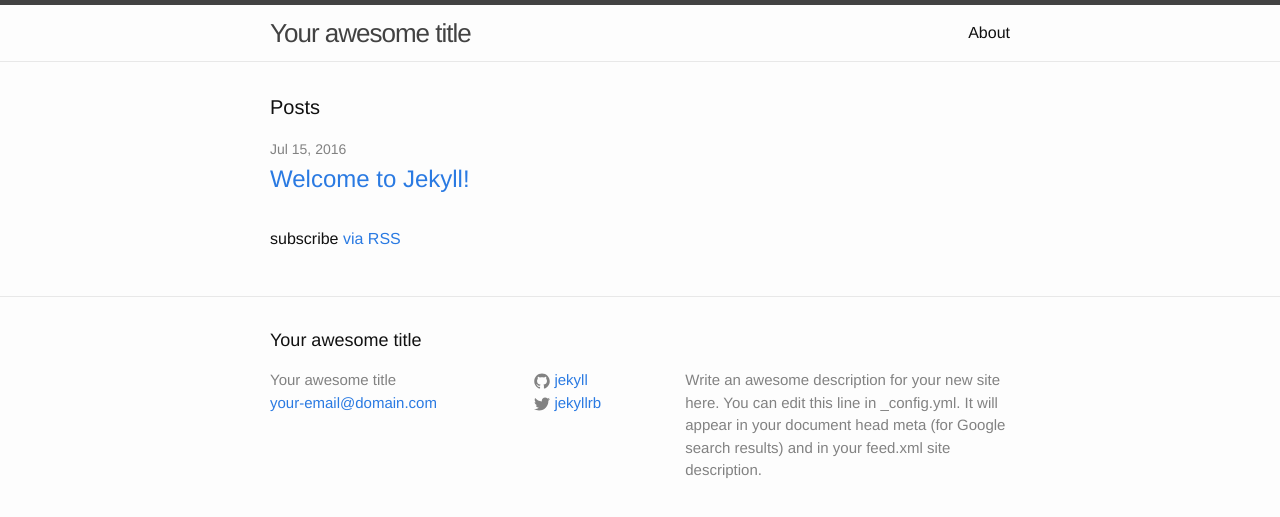
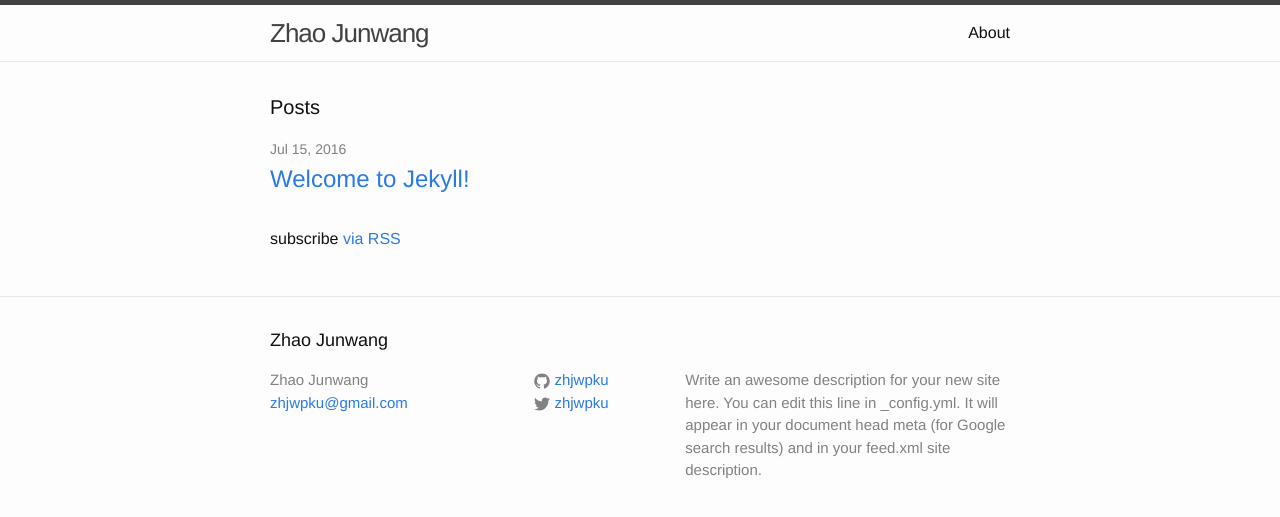
Before and after one commit to zhjwpku/zhjwpku.github.io, a Jekyll site: the page built from index.html, in a window 1280 px wide. Shown: the top 517 px of the page. Built offline with Jekyll 4.4.1, drawn with Linux system fonts in a browser that asks for light colours.

Commit message:
Add some personal information
Signed-off-by: Zhao Junwang <zhjwpku@gmail.com>

```diff
--- a/_config.yml
+++ b/_config.yml
@@ -6,16 +6,18 @@
 # 'jekyll serve'. If you change this file, please restart the server process.
 
 # Site settings
-title: Your awesome title
-email: your-email@domain.com
+title: Zhao Junwang
+email: zhjwpku@gmail.com
 description: > # this means to ignore newlines until "baseurl:"
   Write an awesome description for your new site here. You can edit this
   line in _config.yml. It will appear in your document head meta (for
   Google search results) and in your feed.xml site description.
 baseurl: "" # the subpath of your site, e.g. /blog
 url: "http://yourdomain.com" # the base hostname & protocol for your site
-twitter_username: jekyllrb
-github_username:  jekyll
+twitter_username: zhjwpku
+github_username:  zhjwpku
 
 # Build settings
 markdown: kramdown
+
+url: https://blog.geekpi.cc
```
